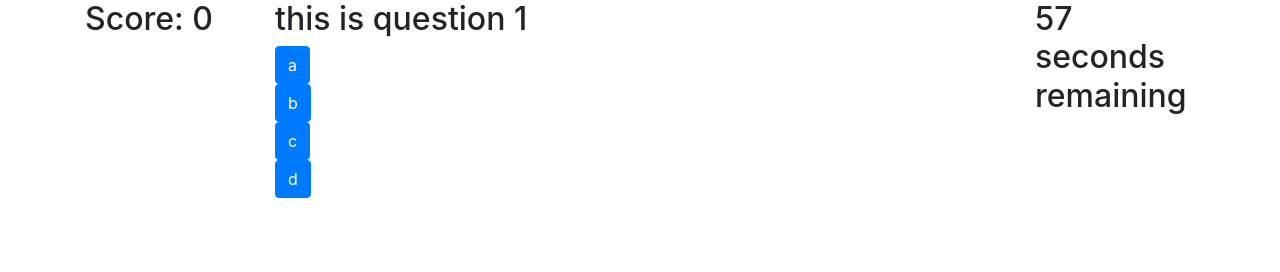
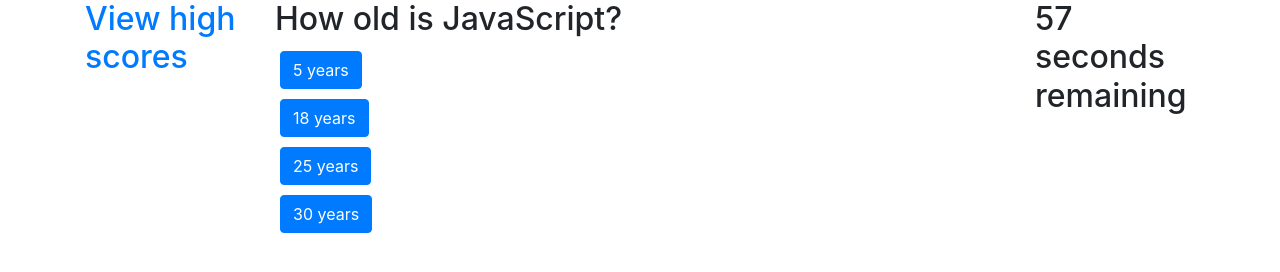
Before and after one commit to merriammassey/code-quiz, a plain HTML site: page index.html in a window 1280 px wide. Both pictures are taken after a click on the button "Start quiz". Drawn offline with nearby package versions, Linux system fonts and the light colour scheme.

Commit message:
save to storage

```diff
--- a/assets/css/style.css
+++ b/assets/css/style.css
@@ -0,0 +1,3 @@
+.btn {
+    margin: 5px;
+}
--- a/assets/script/script.js
+++ b/assets/script/script.js
@@ -1,7 +1,10 @@
 // Create score variable
 var score = 0;
+//document.querySelector('#score').addEventListener('click', loadScores);
+
 //display it in window
-document.querySelector('#score').textContent =  "Score: " + score;
+//document.querySelector('#score').textContent =  "Score: " + score;
+
 
 
 // save it in localStorage
@@ -12,23 +15,80 @@ var centerDiv = document.querySelector('#centerDiv');
 
 var questionNumber = 0;
 
+var saveScore = function(initials) {
+    // save initials and score
+    // make an array for high scores but if there are none, make an array
+    // name items pulled from local storage "highscores"
+    if (!localStorage.getItem("highscores")) {
+    var highscores =[];
+    }
+    else {var highscores = localStorage.getItem("highscores");
+    }
+    // make an object to hold scores
+    var scoreToAdd = {
+        initials: initials,
+        score: score,
+    };
+    //add object to high scores array
+    //highscores.push(scoreToAdd);
+    localStorage.setItem("highscores", JSON.stringify(
+        highscores));
+        loadScores();
+    }
+
+    var clearScores = function() {
+        //clear scores from screen
+        //centerDiv.textContent="";
+        localStorage.clear;
+    }
+
+// display high scores
+var loadScores = function() {
+    //get highscores
+    var highscores=JSON.parse(localStorage.getItem("highscores"));
+    //put highscores on page
+
+    console.log(highscores);
+    // eliminate timer display and display high scores link
+    document.querySelector('#score').textContent="";
+    timer.innerText="";
+    // display "high scores"
+    centerDiv.textContent="High Scores";
+    // add clear and go back buttons
+    var clearBtn = document.createElement("BUTTON");
+    clearBtn.classList.add("btn-primary");
+    clearBtn.classList.add("btn");
+    //neither the query Selector nor the buttonDiv reference are working so these buttons are not appending
+    document.querySelector('#buttons').appendChild(clearBtn);
+    timeLeft = 0;
+    clearBtn.innerHTML="Clear scores";
+    var goBackBtn = document.createElement("BUTTON");
+    goBackBtn.classList.add("btn-primary");
+    goBackBtn.classList.add("btn");
+    buttonDiv.appendChild(goBackBtn);
+    goBackBtn.innerHTML="Go Back";
+    // use a callback function to pass an argument
+    clearBtn.addEventListener('click', clearScores);
+    goBackBtn.addEventListener('click', startQuiz);
+}
+
 var quiz = [
     {
-        q: "this is question 1",
-        choices: ["a","b","c","d"],
-        correct: "a"},
+        q: "How old is JavaScript?",
+        choices: ["5 years","18 years","25 years","30 years"],
+        correct: "25 years"},
     {
-        q: "this is question 2",
-        choices: ["e","f","g","h"],
-        correct: "h"},
+        q: "toLowerCase is an example of a JavaScript...",
+        choices: ["object","array","conditional", "method"],
+        correct: "method"},
     {
-        q: "this is question 3",
-        choices: ["a","b","c","d"],
-        correct: "c"},
+        q: "What is the keyword that returns a value from a function?",
+        choices: ["break","equals","return","value"],
+        correct: "return"},
     {
-        q: "this is question 4",
-        choices: ["a","b","c","d"],
-        correct: "c"},
+        q: "Which of the following words is used to declare a variable?",
+        choices: ["variable","var","lets", "cons"],
+        correct: "var"},
 ]
 var timer = document.getElementById('time');
 var timeLeft=59;
@@ -44,12 +104,14 @@ var startButton = document.querySelector('#startButton');
 startButton.addEventListener('click', startQuiz);
 
 var check = function() {
-if (this.innerHTML===quiz[0].correct) {
+    console.log(this.innerHTML);
+    console.log(quiz[questionNumber].correct);
+if (this.innerHTML===quiz[questionNumber].correct) {
     var alert = document.createElement('p');
     centerDiv.appendChild(alert);
     alert.innerText=("Correct!");
     score+=1;
-    document.querySelector('#score').textContent = "Score: " + score;
+//    document.querySelector('#score').textContent = "Score: " + score;
 //   console.log(score);
 } else {
     var alert = document.createElement('p');
@@ -62,9 +124,13 @@ setTimeout(function () {
     //this is not removing all the buttons,just the one that was clicked
     buttonDiv.innerHTML="";
     alert.innerText="";
+    //go to the next question
+    questionNumber++;
+    console.log(questionNumber);
     nextQuestion();
   }, 1000)
 }
+
 
 function nextQuestion() {
     if (questionNumber < 4) {
@@ -82,7 +148,6 @@ function nextQuestion() {
     // event Listener
     btn.addEventListener('click', check);
     };
-    questionNumber++;
 }
     // advance to the next question unless it's the last question
     else {
@@ -93,6 +158,7 @@ function nextQuestion() {
         var initials = document.createElement("input");
         initials.type = "text";
         buttonDiv.appendChild(initials);
+        // set var initials to the value of what's put in the initialsEl
         // add save button
         var btn = document.createElement("BUTTON");
         btn.classList.add("btn-primary");
@@ -100,7 +166,10 @@ function nextQuestion() {
         buttonDiv.appendChild(btn);
         timeLeft = 0;
         btn.innerHTML="Save my score";
-        btn.addEventListener('click', saveScore);
+        // use a callback function to pass an argument
+        btn.addEventListener('click', function() {
+            saveScore(initials.value);
+        });
     }
 }
 //}
@@ -113,7 +182,7 @@ display your score and save button
 */
 
 function startQuiz() {
-  // remove the start button
+
     timeLeft--;
     // Add timer
 var timeInterval = setInterval(function() {
@@ -133,6 +202,7 @@ var timeInterval = setInterval(function() {
         clearInterval(timeInterval);
     }
     }, 1000);
+      // remove the start button
     document.querySelector('#startButton').remove();
     nextQuestion();
 }
--- a/index.html
+++ b/index.html
@@ -3,7 +3,7 @@
 <head>
     <meta charset="UTF-8">
     <meta name="viewport" content="width=device-width, initial-scale=1.0">
-
+    <link rel="stylesheet" href="assets/css/style.css" />
     <!-- Bootstrap CSS -->
     <link rel="stylesheet" href="https://stackpath.bootstrapcdn.com/bootstrap/4.3.1/css/bootstrap.min.css" integrity="sha384-ggOyR0iXCbMQv3Xipma34MD+dH/1fQ784/j6cY/iJTQUOhcWr7x9JvoRxT2MZw1T" crossorigin="anonymous">
 
@@ -13,7 +13,8 @@
     <div class="container">
         <div class="row justify-content-around">
             <div class="col-2 d-flex flex-column">
-                <h2 id="score">View high scores</h2>
+                <h2 id="score">
+                    <a href="#" onclick="loadScores();">View high scores</a></h2>
             </div>
             <div class="col-8 justify-content-center" id="centerDiv">
                 <h2 id="question">Coding Quiz Challenge</h2>
```
